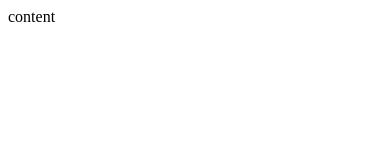
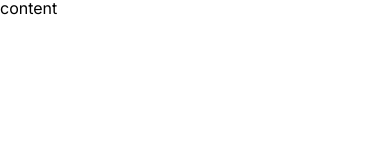
Before and after one commit to CindyLyu/2023-thef2e-mission-1, a React (Vite) app: page / in a window 390 px wide. Shown: the top 160 px of the page. Built offline with nearby package versions, Linux system fonts and the light colour scheme.

Commit message:
feat: 新增 breakpoint 及全域 css 變數

```diff
--- a/index.html
+++ b/index.html
@@ -4,6 +4,12 @@
     <meta charset="UTF-8" />
     <link rel="icon" type="image/svg+xml" href="/favicon.svg" />
     <meta name="viewport" content="width=device-width, initial-scale=1.0" />
+    <link rel="preconnect" href="https://fonts.googleapis.com" />
+    <link rel="preconnect" href="https://fonts.gstatic.com" crossorigin />
+    <link
+      href="https://fonts.googleapis.com/css2?family=Inter:wght@400;500&display=swap"
+      rel="stylesheet"
+    />
     <title>台灣的明天，喵先鋪路</title>
   </head>
   <body>
--- a/src/globalStyle.js
+++ b/src/globalStyle.js
@@ -1,6 +1,34 @@
 import { createGlobalStyle } from "styled-components";
 
 const GlobalStyle = createGlobalStyle`
+	:root {
+		--color-primary-gradient: linear-gradient(90deg, #E5793B 1.54%, #FF4185 97.86%);
+		--color-primary-theme-1: #DA7D4A;
+		--color-text-primary-50: #F8FAFC;
+		--color-text-primary-100: #F1F5F9;
+		--color-text-primary-200: #E2E8F0;
+		--color-text-primary-300: #CBD5E1;
+		--color-text-primary-400: #94A3B8;
+		--color-text-primary-500: #64748B;
+		--color-text-primary-600: #475569;
+		--color-text-primary-700: #334155;
+		--color-text-primary-800: #1E293B;
+		--color-text-primary-900: #0F172A;
+		--color-text-secondary: ##94A3B8;
+		--color-bg-theme-1: #FDFCFB;
+		--color-bg-theme-2: ##F7ECE1;
+	}
+
+	* {
+		font-family: Inter;
+		font-style: normal;
+	}
+
+	@font-face {
+		font-family: 'Mantou Sans';
+		src: url('/src/assets/font/MantouSans-Regular.ttf');
+	}
+
  /* http://meyerweb.com/eric/tools/css/reset/
 		v2.0 | 20110126
 		License: none (public domain)
@@ -23,7 +51,6 @@ const GlobalStyle = createGlobalStyle`
 		padding: 0;
 		border: 0;
 		font-size: 100%;
-		font: inherit;
 		vertical-align: baseline;
 	}
 	/* HTML5 display-role reset for older browsers */
@@ -51,4 +78,87 @@ const GlobalStyle = createGlobalStyle`
 	}
 `;
 
-export default GlobalStyle;
+const font = ({ color, size }) => `
+	background: ${color};
+	-webkit-background-clip: text;
+  -webkit-text-fill-color: transparent;
+	font-size: ${size};
+`;
+
+const H1HeadingTitle = () => `
+  font-size: 40px;
+  line-height: 60px;
+  letter-spacing: -0.8px;
+	font-weight: 700;
+`;
+
+const H2HeadingTitle = () => `
+  font-size: 32px;
+  line-height: 48px;
+	font-weight: 700;
+	font-weight: 700;
+`;
+
+const H3HeadingTitle = () => `
+  font-size: 28px;
+  line-height: 42px;
+	font-weight: 700;
+`;
+
+const H4HeadingTitle = () => `
+  font-size: 24px;
+  line-height: 36px;
+	font-weight: 700;
+`;
+
+const H5HeadingTitle = () => `
+  font-size: 20px;
+  line-height: 30px;
+	font-weight: 700;
+`;
+
+const H6HeadingTitle = () => `
+  font-size: 16px;
+  line-height: 24px;
+	font-weight: 700;
+`;
+
+const BaseText = () => `
+	font-size: 18px;
+	font-weight: 400;
+	line-height: 27px;
+`;
+
+const NormalText = () => `
+	font-size: 16px;
+	font-weight: 400;
+	line-height: 24px;
+`;
+
+const SmallText = () => `
+	font-size: 14px;
+	font-weight: 400;
+	line-height: 21px;
+`;
+
+const BigText = () => `
+	font-family: Mantou Sans;
+	font-size: 52px;
+	font-weight: 400;
+	line-height: normal;
+`;
+
+export {
+  GlobalStyle,
+  font,
+  H1HeadingTitle,
+  H2HeadingTitle,
+  H3HeadingTitle,
+  H4HeadingTitle,
+  H5HeadingTitle,
+  H6HeadingTitle,
+  BaseText,
+  NormalText,
+  SmallText,
+  BigText,
+};
--- a/src/main.jsx
+++ b/src/main.jsx
@@ -1,10 +1,11 @@
 import React from "react";
 import ReactDOM from "react-dom/client";
 import App from "./App.jsx";
-import "./globalStyle.js";
+import { GlobalStyle } from "./globalStyle";
 
 ReactDOM.createRoot(document.getElementById("root")).render(
   <React.StrictMode>
+    <GlobalStyle />
     <App />
   </React.StrictMode>
 );
```
Also changed, not shown: src/utils/breakpoints.js (added, +9 -0 lines), 1 other file (tests, documents, lock files or other folders).
